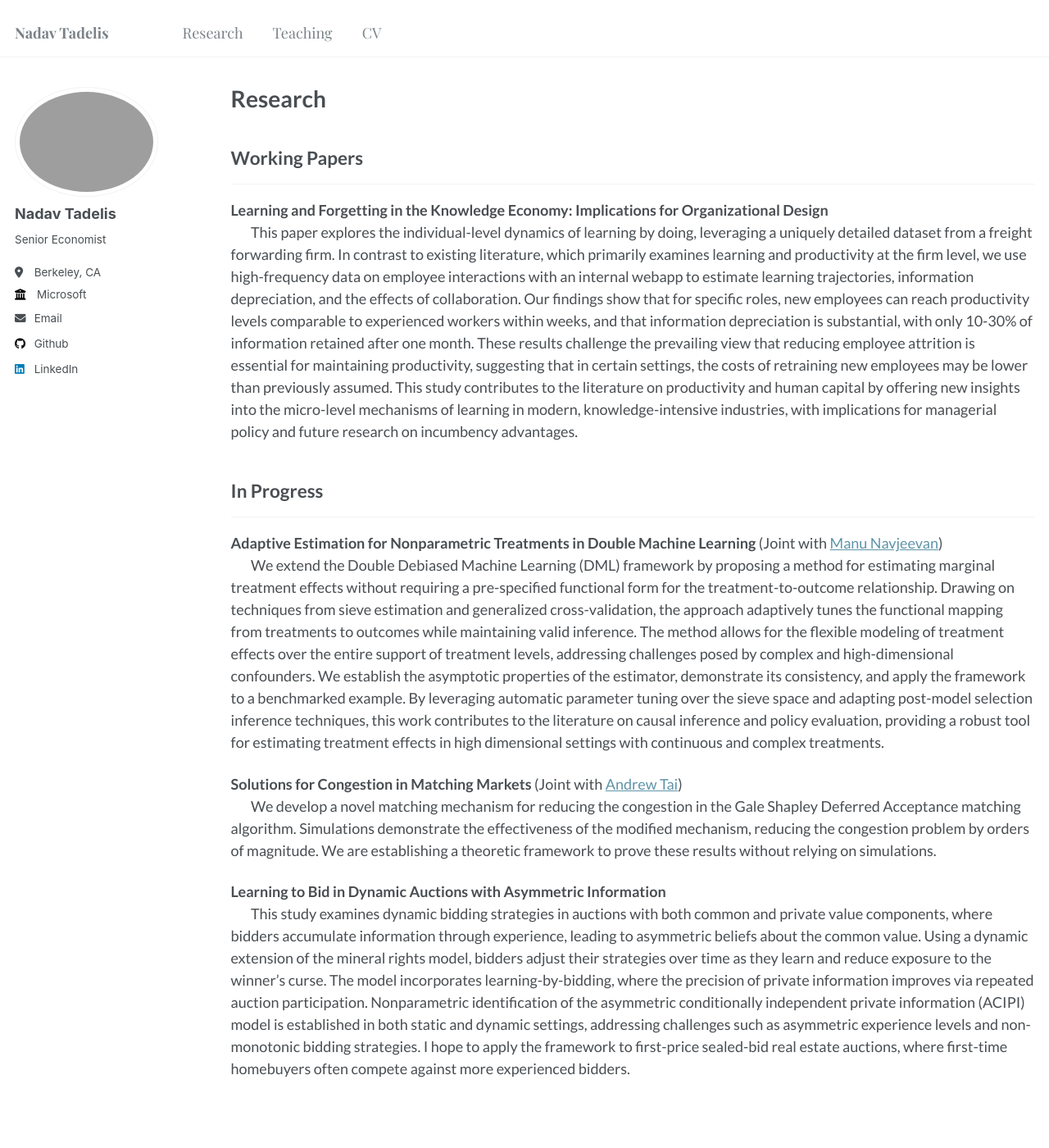
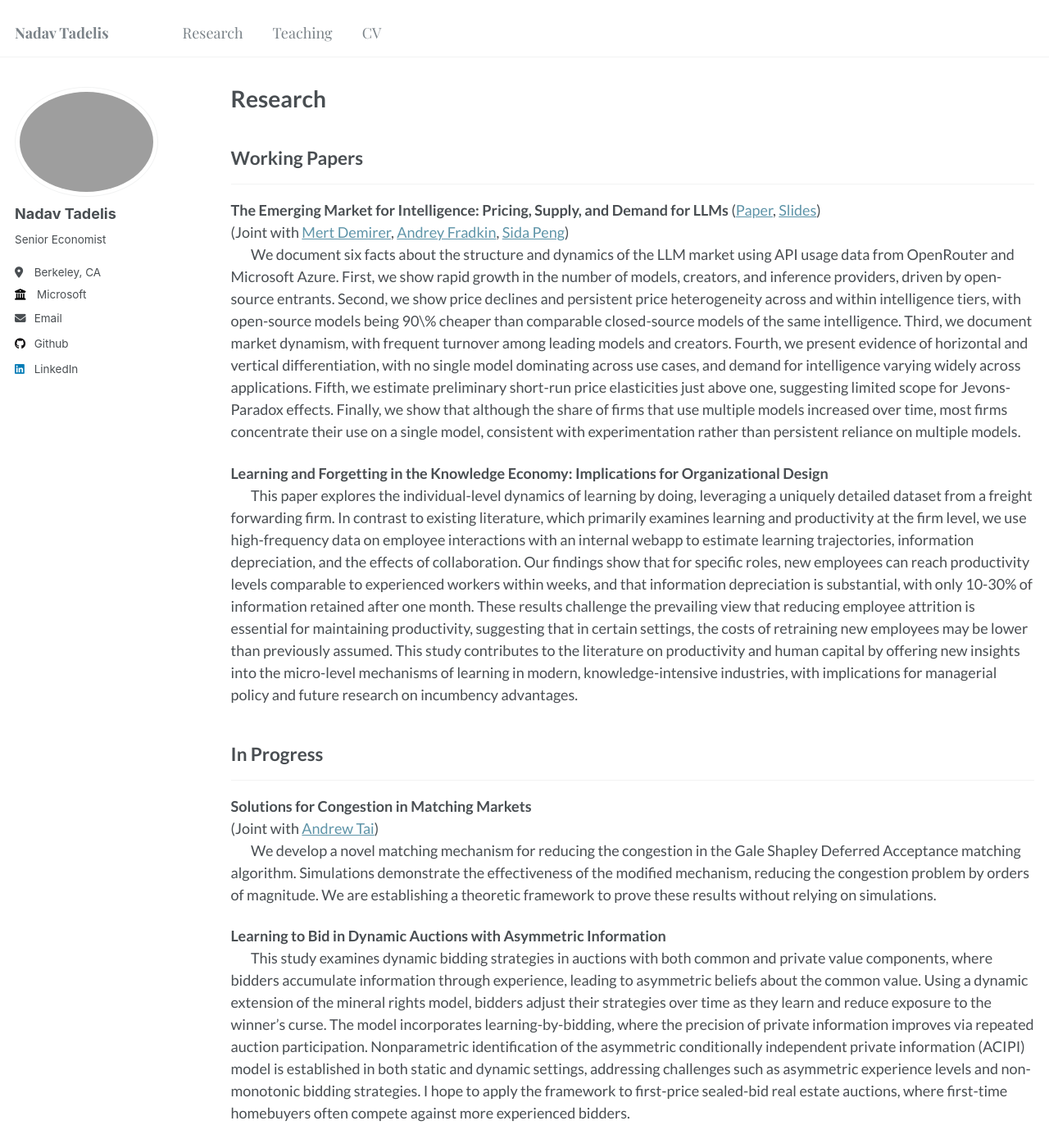
Before and after one commit to nadavtadelis/nadavtadelis.github.io, a Jekyll site: the page built from _pages/research.md, in a window 1280 px wide and 1400 px high. Shown: the whole window at 82% size. Built offline with Jekyll 4.4.1, drawn with Linux system fonts in a browser that asks for light colours; some web fonts are replaced; some of the changed text lies outside the part shown.

Commit message:
Update research papers and add new LLM market paper
Added new paper on LLM market dynamics and updated existing papers in progress section.

```diff
--- a/_pages/research.md
+++ b/_pages/research.md
@@ -7,16 +7,21 @@ author_profile: true
 
 ## Working Papers
 ---
+**The Emerging Market for Intelligence: Pricing, Supply, and Demand for LLMs** ([Paper](), [Slides](https://docs.google.com/presentation/d/1xfpubvdduUYznqPe5rZYoAoietcCd5Jbh2RArq2xagQ/edit?usp=sharing))
+<br> (Joint with [Mert Demirer](https://www.mertdemirer.com), [Andrey Fradkin](https://andreyfradkin.com), [Sida Peng](https://www.sidapeng.com))
+<br> &nbsp;&nbsp;&nbsp;&nbsp;&nbsp;&nbsp; We document six facts about the structure and dynamics of the LLM market using API usage data from OpenRouter and Microsoft Azure. First, we show rapid growth in the number of models, creators, and inference providers, driven by open-source entrants. Second, we show price declines and persistent price heterogeneity across and within intelligence tiers, with open-source models being 90\% cheaper than comparable closed-source models of the same intelligence. Third, we document market dynamism, with frequent turnover among leading models and creators. Fourth, we present evidence of horizontal and vertical differentiation, with no single model dominating across use cases, and demand for intelligence varying widely across applications. Fifth, we estimate preliminary short-run price elasticities just above one, suggesting limited scope for Jevons-Paradox effects. Finally, we show that although the share of firms that use multiple models increased over time, most firms concentrate their use on a single model, consistent with experimentation rather than persistent reliance on multiple models.
+
 **Learning and Forgetting in the Knowledge Economy: Implications for Organizational Design**
 <br> &nbsp;&nbsp;&nbsp;&nbsp;&nbsp;&nbsp; This paper explores the individual-level dynamics of learning by doing, leveraging a uniquely detailed dataset from a freight forwarding firm. In contrast to existing literature, which primarily examines learning and productivity at the firm level, we use high-frequency data on employee interactions with an internal webapp to estimate learning trajectories, information depreciation, and the effects of collaboration. Our findings show that for specific roles, new employees can reach productivity levels comparable to experienced workers within weeks, and that information depreciation is substantial, with only 10-30% of information retained after one month. These results challenge the prevailing view that reducing employee attrition is essential for maintaining productivity, suggesting that in certain settings, the costs of retraining new employees may be lower than previously assumed. This study contributes to the literature on productivity and human capital by offering new insights into the micro-level mechanisms of learning in modern, knowledge-intensive industries, with implications for managerial policy and future research on incumbency advantages.
 
 ## In Progress
 ---
-**Adaptive Estimation for Nonparametric Treatments in Double Machine Learning** (Joint with [Manu Navjeevan](https://navjeevan.dev))
-<br> &nbsp;&nbsp;&nbsp;&nbsp;&nbsp;&nbsp; We extend the Double Debiased Machine Learning (DML) framework by proposing a method for estimating marginal treatment effects without requiring a pre-specified functional form for the treatment-to-outcome relationship. Drawing on techniques from sieve estimation and generalized cross-validation, the approach adaptively tunes the functional mapping from treatments to outcomes while maintaining valid inference. The method allows for the flexible modeling of treatment effects over the entire support of treatment levels, addressing challenges posed by complex and high-dimensional confounders. We establish the asymptotic properties of the estimator, demonstrate its consistency, and apply the framework to a benchmarked example. By leveraging automatic parameter tuning over the sieve space and adapting post-model selection inference techniques, this work contributes to the literature on causal inference and policy evaluation, providing a robust tool for estimating treatment effects in high dimensional settings with continuous and complex treatments.
-
-**Solutions for Congestion in Matching Markets** (Joint with [Andrew Tai](https://taiandrew.github.io))
+**Solutions for Congestion in Matching Markets**
+<br> (Joint with [Andrew Tai](https://taiandrew.github.io))
 <br> &nbsp;&nbsp;&nbsp;&nbsp;&nbsp;&nbsp; We develop a novel matching mechanism for reducing the congestion in the Gale Shapley Deferred Acceptance matching algorithm. Simulations demonstrate the effectiveness of the modified mechanism, reducing the congestion problem by orders of magnitude. We are establishing a theoretic framework to prove these results without relying on simulations.
 
 **Learning to Bid in Dynamic Auctions with Asymmetric Information**
 <br> &nbsp;&nbsp;&nbsp;&nbsp;&nbsp;&nbsp; This study examines dynamic bidding strategies in auctions with both common and private value components, where bidders accumulate information through experience, leading to asymmetric beliefs about the common value. Using a dynamic extension of the mineral rights model, bidders adjust their strategies over time as they learn and reduce exposure to the winner’s curse. The model incorporates learning-by-bidding, where the precision of private information improves via repeated auction participation. Nonparametric identification of the asymmetric conditionally independent private information (ACIPI) model is established in both static and dynamic settings, addressing challenges such as asymmetric experience levels and non-monotonic bidding strategies. I hope to apply the framework to first-price sealed-bid real estate auctions, where first-time homebuyers often compete against more experienced bidders.
+
+**Adaptive Estimation for Nonparametric Treatments in Double Machine Learning**
+<br> &nbsp;&nbsp;&nbsp;&nbsp;&nbsp;&nbsp; We extend the Double Debiased Machine Learning (DML) framework by proposing a method for estimating marginal treatment effects without requiring a pre-specified functional form for the treatment-to-outcome relationship. Drawing on techniques from sieve estimation and generalized cross-validation, the approach adaptively tunes the functional mapping from treatments to outcomes while maintaining valid inference. The method allows for the flexible modeling of treatment effects over the entire support of treatment levels, addressing challenges posed by complex and high-dimensional confounders. We establish the asymptotic properties of the estimator, demonstrate its consistency, and apply the framework to a benchmarked example. By leveraging automatic parameter tuning over the sieve space and adapting post-model selection inference techniques, this work contributes to the literature on causal inference and policy evaluation, providing a robust tool for estimating treatment effects in high dimensional settings with continuous and complex treatments.
```
